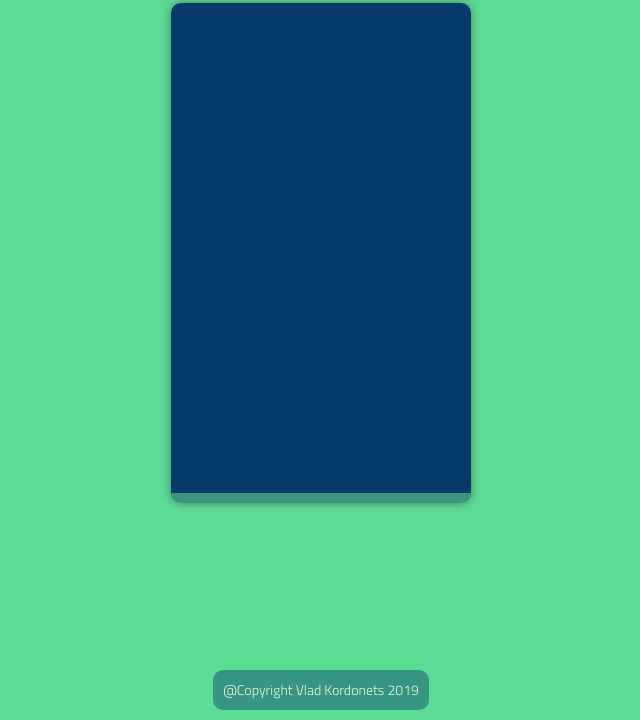
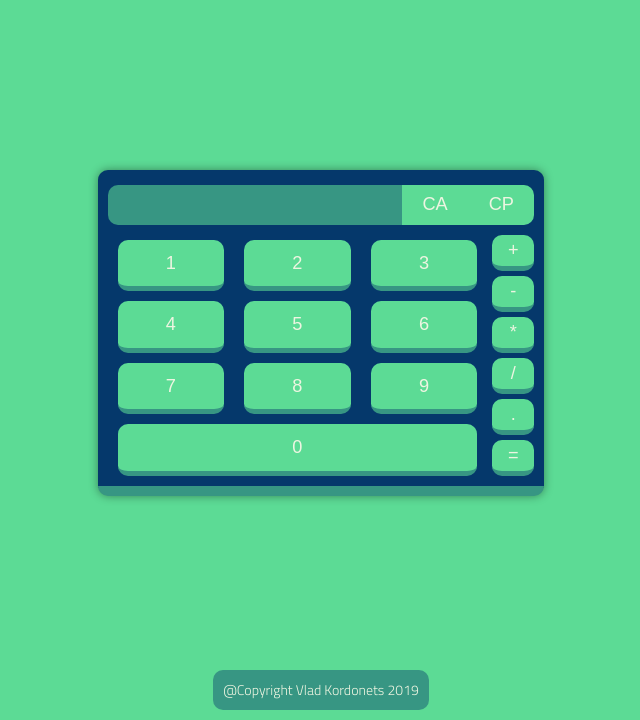
Before and after one commit to Axemil/calc-js, a plain HTML site: page index.html in a window 1280 px wide. Shown: the part 80-800 px from the top of the page, without its empty margins (319-959 px from the left). Drawn offline with Linux system fonts and the light colour scheme.

Commit message:
70% work is done

```diff
--- a/index.html
+++ b/index.html
@@ -12,7 +12,37 @@
       <div class="main">
         <div class="main__header"><h1 class="header__h1">Calculator on pure js</h1></div>
         <div class="calculator">
-
+          <div class="calculator__header">
+            <div class="display"></div>
+            <button id='clear_ALL' class="clear-display button">
+              CA
+            </button>
+            <button id="clear_PARTLY" class="clear-display clear-display--partly button">
+              CP
+            </button>
+          </div>
+          <div class="calculator__body">
+            <div class="calculator-numbers">
+              <button class="button__calc button">1</button>
+              <button class="button__calc button">2</button>
+              <button class="button__calc button">3</button>
+              <button class="button__calc button">4</button>
+              <button class="button__calc button">5</button>
+              <button class="button__calc button">6</button>
+              <button class="button__calc button">7</button>
+              <button class="button__calc button">8</button>
+              <button class="button__calc button">9</button>
+              <button class="button__calc button">0</button>
+            </div>
+            <div class="calculator__aside">
+              <button id="option" class="button__option button">+</button>
+              <button id="option" class="button__option button">-</button>
+              <button id="option" class="button__option button">*</button>
+              <button id="option" class="button__option button">/</button>
+              <button id="number__dot" class="button__option button">.</button>
+              <button id="result-display" class="button__option button result">=</button>
+            </div>
+          </div>
         </div>
       </div>
       <div class="footer">
--- a/script.js
+++ b/script.js
@@ -0,0 +1,31 @@
+const calcBody = document.querySelector('.calculator');
+const calculating = {
+  arg_1: 0,
+  arg_2: 0,
+  option: ''
+}
+calcBody.addEventListener('click',event => {
+  const numberDisplay = document.querySelector('.display');
+  if(event.target.classList.contains('button__calc')){
+    numberDisplay.innerHTML += event.target.innerHTML;
+  }
+  if(event.target.id === 'clear_ALL'){
+    calculating.arg_1 = 0;
+    calculating.arg_2 = 0;
+    calculating.option = '';
+    clearDisplay(numberDisplay);
+  }
+  if(event.target.id === 'clear_PARTLY'){
+    const text = numberDisplay.innerHTML;
+    numberDisplay.innerHTML = text.substring(0, text.length - 1);
+  }
+  if(event.target.id === 'number__dot' && !numberDisplay.innerHTML.includes(".") && numberDisplay.innerHTML !== ''){
+    numberDisplay.innerHTML += event.target.innerHTML;
+  }
+  if(event.target.id === 'option' && numberDisplay.innerHTML !== ''){
+    calculating.arg_1 = numberDisplay.innerHTML;
+    calculating.option = event.target.innerHTML;
+    clearDisplay(numberDisplay);
+  }
+})
+const clearDisplay = display => display.innerHTML = ''
--- a/style.css
+++ b/style.css
@@ -24,6 +24,8 @@ a{
 	min-height: 100%;
 }
 .main {
+  display: flex;
+  flex-direction: column;
 	flex: 1 0 auto;
 }
 .main__header{
@@ -32,8 +34,7 @@ a{
   padding: 10px;
 }
 .calculator{
-  height: 500px;
-  width: 300px;
+  display: inline-block;
   background: #05386b;
   padding: 10px;
   border-radius: 10px;
@@ -41,11 +42,77 @@ a{
   box-shadow: 0 0 10px rgba(0, 0, 0, .4);
   margin: auto;
 }
+.button{
+  color: #edf5e1;
+  font-size: 1.3rem;
+  background: #5Cdb95;
+  border: none;
+  padding: 5px;
+  border-radius: 10px;
+  border-bottom: 5px solid #379683;
+}
+.button:hover{
+  background: #379683;
+  transition: .3s;
+}
+.calculator__header{
+  padding: 5px 0;
+  display: flex;
+  justify-content: center;
+  align-items: center;
+}
+.clear-display{
+  border-left: 1px solid #5Cdb95;
+  margin: 0!important;
+  border: none;
+  border-radius: 0;
+  height: 40px;
+  flex: 1 1 20%;
+}
+.clear-display:last-child{
+  border-top-right-radius: 10px;
+  border-bottom-right-radius: 10px;
+}
+.calculator__body{
+  display: flex;
+  justify-content: center;
+}
+.calculator-numbers{
+  display: flex;
+  justify-content: space-around;
+  flex-flow: row wrap;
+  flex: 1 1 90%;
+}
+.calculator__aside{
+  display: flex;
+  flex-direction: column;
+  flex: 1 1 10%;
+  margin: 0 0 0 5px;
+}
+.button__calc{
+  margin: 10px 10px 0 10px  ;
+  flex: 1 1 20%;
+}
+.button__option{
+  margin: 5px 0 0 0;
+}
+.display{
+  height: 40px;
+  padding: 15px;
+  max-width: 350px;
+  overflow: hidden;
+  display: flex;
+  align-items: center;
+  flex: 1 1 90%;
+  border-top-left-radius: 10px;
+  border-bottom-left-radius: 10px;
+  background: #379683;
+}
 .header__h1{
   display: inline-block;
   text-align: center;
   margin: auto;
-  padding: 10px;
+  padding: 11px;
   border: 2px solid #edf5e1;
   text-align: center;
 }
```
